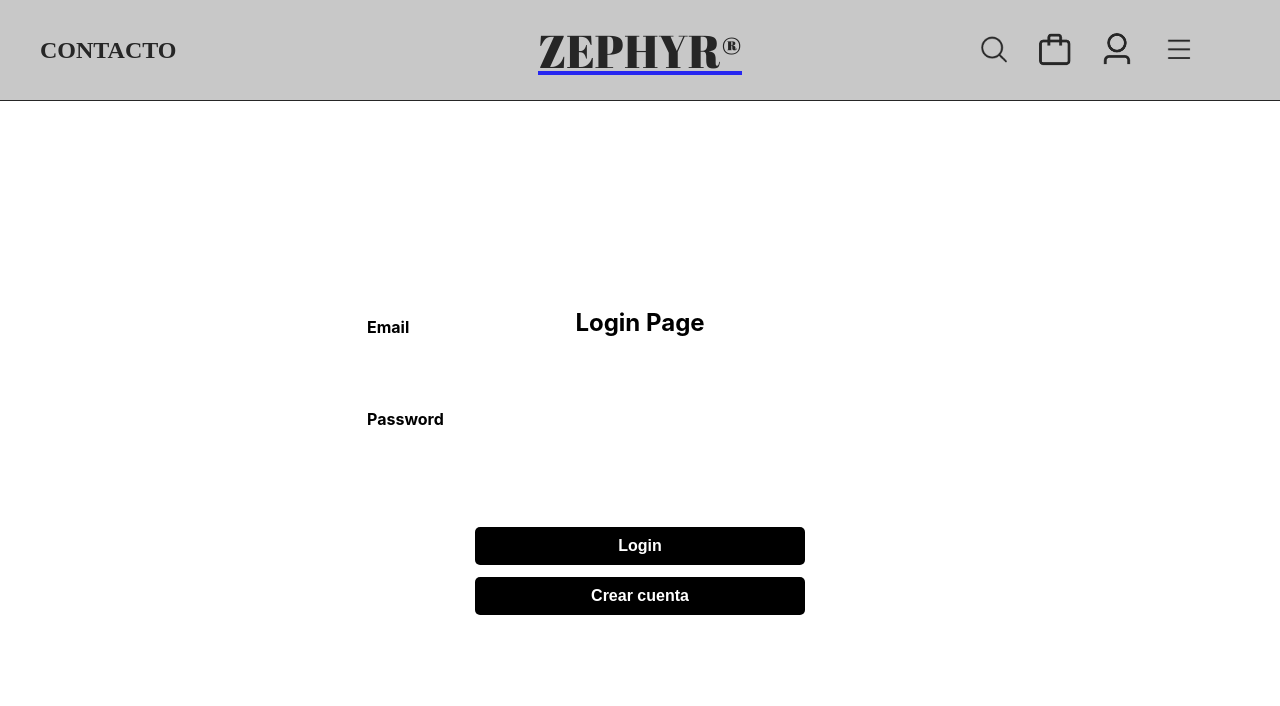
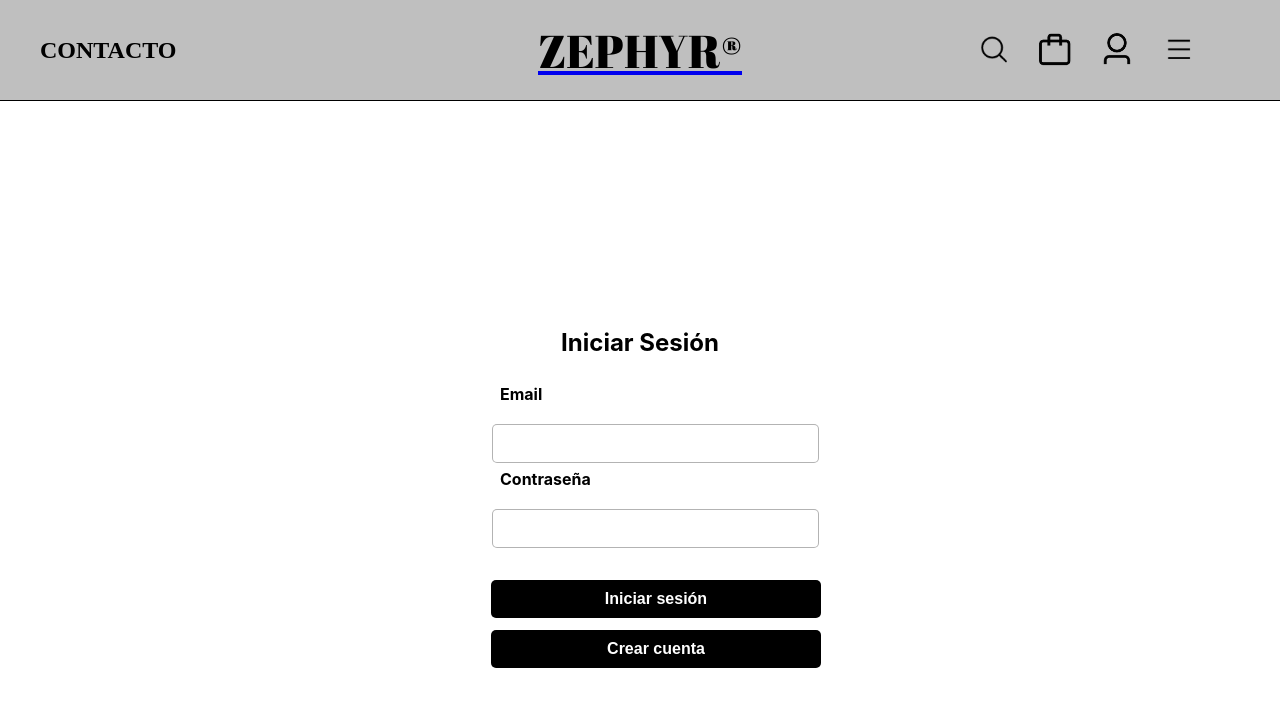
Before and after one commit to etec-programacion-3/2024-frontend-Inaki-Gongora, a React (Create React App) app: page /login in a window 1280 px wide. Shown: the top 706 px of the page. Built offline with nearby package versions, Linux system fonts and the light colour scheme; some icons are missing.

Commit message:
23-10-24 Login mejoras

```diff
--- a/src/pages/Carrito/Carrito.css
+++ b/src/pages/Carrito/Carrito.css
@@ -29,20 +29,6 @@
 
 main {
     margin-top: 150px;
-}
-
-header {
-    background-color: #F9F9F9;
-    height: 100px;
-    width: auto;
-    position: fixed;
-    top: 0;
-    left: 0;
-    right: 0;
-    z-index: 2;
-    border-bottom: 1px solid #000;
-    opacity: 0.85;
-
 }
 
 
--- a/src/pages/Usuario/Login.css
+++ b/src/pages/Usuario/Login.css
@@ -2,7 +2,6 @@
     display: flex;
     justify-content: center;
     align-items: center;
-    margin-top: 5%;
     height: 100vh;
   }
 
@@ -11,13 +10,17 @@
     border: none;
     background-color: none;
     padding: 60px;
-    width: 45%;
+    width: 310px;
     max-width: 1000px;
     max-height: 800px;
   }
 
+  .login-texto{
+    padding-bottom: 15%;
+  }
+
   .form-group {
-    margin-bottom: 35px;
+    margin-bottom: 2%;
     position: relative; /* Necesario para posicionar el label */
   }
 
@@ -30,10 +33,12 @@
   }
 
   input {
-    width: 100%; /* Hace que los inputs ocupen el ancho completo */
+    width: 305px;
     padding: 10px; /* Espaciado interno para los inputs */
-    margin-top: 10px; /* Espacio entre el label y el input */
-    border: none;
+    margin-top: 20px; /* Espacio entre el label y el input */
+    margin-bottom: 20px;
+    margin-left: 7px;
+    border-color: rgba(139, 139, 139, 0.653);
     border-radius: 5px;
   }
 
--- a/src/pages/Usuario/Login.jsx
+++ b/src/pages/Usuario/Login.jsx
@@ -24,7 +24,7 @@
   return (
     <div className="login-container">
       <div className="login-form">
-        <h2>Login Page</h2>
+        <h2 className='login-texto'>Iniciar Sesión</h2>
         <form onSubmit={handleSubmit}>
           <div className="form-group">
             <label htmlFor="email"> <i class="fa-solid fa-user"></i> Email</label>
@@ -37,7 +37,7 @@
             />
           </div>
           <div className="form-group">
-            <label htmlFor="password"> <i class="fa-solid fa-lock"></i> Password</label>
+            <label htmlFor="password"> <i class="fa-solid fa-lock"></i> Contraseña</label>
             <input
               type="password"
               id="password"
@@ -45,7 +45,7 @@
               onChange={(e) => setPassword(e.target.value)}
             />
           </div>
-          <button type="submit" className="login-button"> <i class="fa-solid fa-arrow-right"></i> Login</button>
+          <button type="submit" className="login-button"> <i class="fa-solid fa-arrow-right"></i> Iniciar sesión</button>
           <button type="button" className="create-button">
             <i className="fas fa-user-plus"></i> Crear cuenta
           </button>
```
